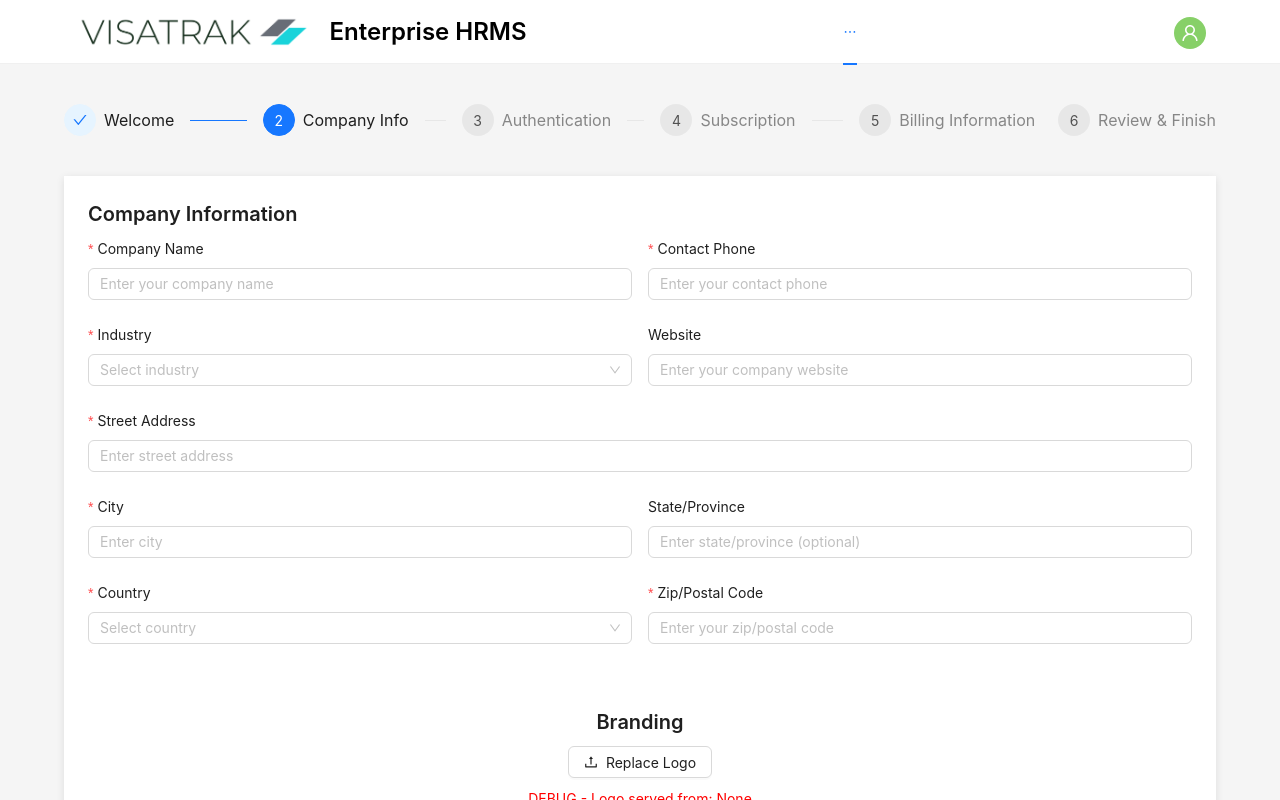
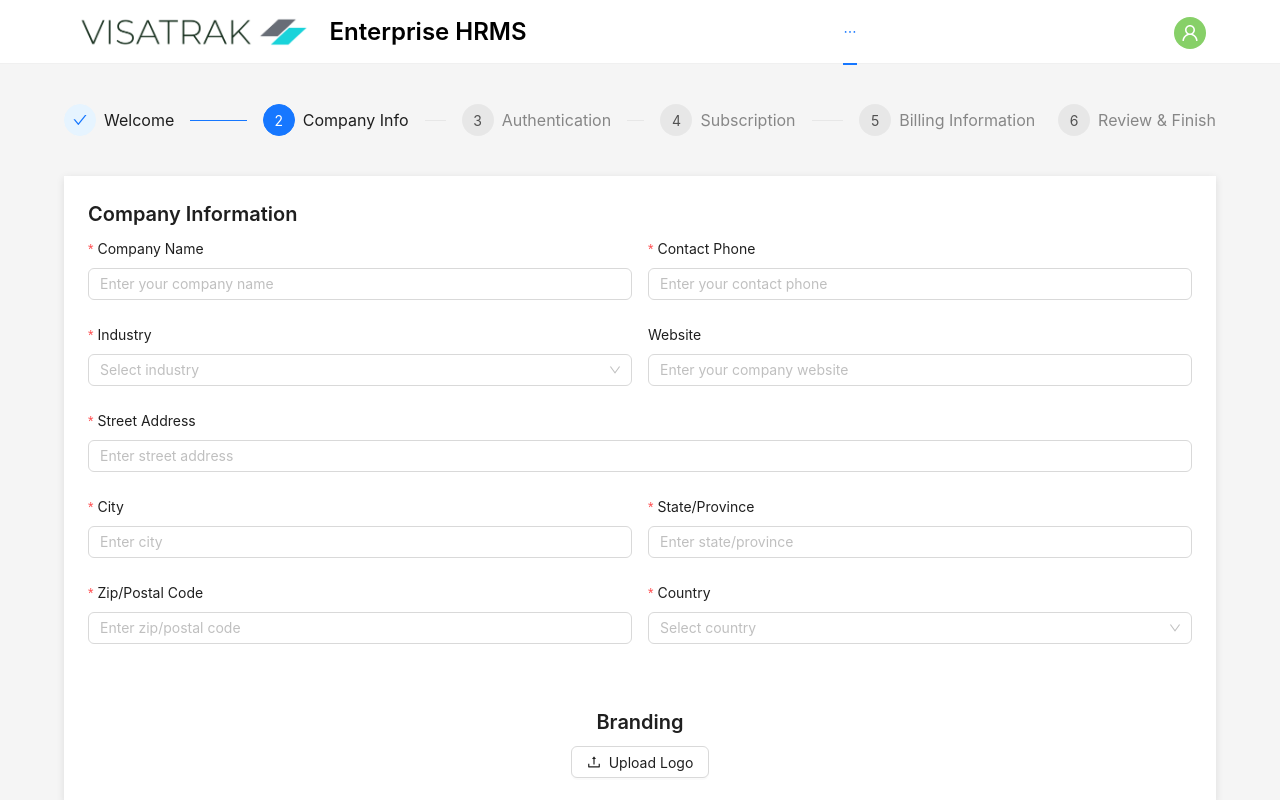
Before and after one commit to amark48/hrms-tenant, a Next.js app: page /dashboard/onboarding in a window 1280 px wide. Both pictures are taken after a click on the button "Next". Shown: the top 800 px of the page. Built offline with nearby package versions, Linux system fonts and the light colour scheme.

Commit message:
Auto-commit: Changes saved on $(date)

```diff
--- a/src/components/onboarding/BillingStep.tsx
+++ b/src/components/onboarding/BillingStep.tsx
@@ -71,7 +71,11 @@ const BillingStep: React.FC<BillingStepProps> = ({ tenant }) => {
           name="billingState"
           rules={[{ required: true, message: "Please select your state" }]}
         >
-          <Select placeholder="Select state" options={US_STATES_OPTIONS} />
+          <Select
+            placeholder="Select state"
+            options={US_STATES_OPTIONS}
+            onChange={(value) => formInstance.setFieldsValue({ billingState: value })}
+          />
         </Form.Item>
       );
     } else if (billingCountry && billingCountry.toLowerCase() === "canada") {
@@ -81,7 +85,11 @@ const BillingStep: React.FC<BillingStepProps> = ({ tenant }) => {
           name="billingState"
           rules={[{ required: true, message: "Please select your province" }]}
         >
-          <Select placeholder="Select province" options={CANADIAN_PROVINCES_OPTIONS} />
+          <Select
+            placeholder="Select province"
+            options={CANADIAN_PROVINCES_OPTIONS}
+            onChange={(value) => formInstance.setFieldsValue({ billingState: value })}
+          />
         </Form.Item>
       );
     } else {
@@ -105,7 +113,11 @@ const BillingStep: React.FC<BillingStepProps> = ({ tenant }) => {
         name="paymentMethod"
         rules={[{ required: true, message: "Please select a payment method" }]}
       >
-        <Select placeholder="Select a payment method" options={PAYMENT_METHOD_OPTIONS} />
+        <Select
+          placeholder="Select a payment method"
+          options={PAYMENT_METHOD_OPTIONS}
+          onChange={(value) => formInstance.setFieldsValue({ paymentMethod: value })}
+        />
       </Form.Item>
 
       <Form.Item shouldUpdate={(prev, curr) => prev.paymentMethod !== curr.paymentMethod}>
@@ -120,14 +132,18 @@ const BillingStep: React.FC<BillingStepProps> = ({ tenant }) => {
                   name="cardType"
                   rules={[{ required: true, message: "Please select your card type" }]}
                 >
-                  <Select placeholder="Select card type" options={CREDIT_CARD_TYPE_OPTIONS} />
+                  <Select
+                    placeholder="Select card type"
+                    options={CREDIT_CARD_TYPE_OPTIONS}
+                    onChange={(value) => formInstance.setFieldsValue({ cardType: value })}
+                  />
                 </Form.Item>
                 <Form.Item
                   label="Name on Card"
                   name="cardName"
                   rules={[{ required: true, message: "Please enter the name on the card" }]}
                 >
-                  <Input placeholder="Enter name as printed on card" />
+                  <Input onChange={(e) => formInstance.setFieldsValue({ cardName: e.target.value })} placeholder="Enter name as printed on card" />
                 </Form.Item>
                 <Form.Item
                   label="Card Number"
@@ -140,7 +156,7 @@ const BillingStep: React.FC<BillingStepProps> = ({ tenant }) => {
                     },
                   ]}
                 >
-                  <Input placeholder="1234-5678-9012-3456" />
+                  <Input onChange={(e) => formInstance.setFieldsValue({ cardNumber: e.target.value })} placeholder="1234-5678-9012-3456" />
                 </Form.Item>
                 <Row gutter={16}>
                   <Col span={12}>
@@ -154,6 +170,7 @@ const BillingStep: React.FC<BillingStepProps> = ({ tenant }) => {
                         format="MM/YY"
                         style={{ width: "100%" }}
                         placeholder="MM/YY"
+                        onChange={(date) => formInstance.setFieldsValue({ cardExpiry: date })}
                       />
                     </Form.Item>
                   </Col>
@@ -163,12 +180,14 @@ const BillingStep: React.FC<BillingStepProps> = ({ tenant }) => {
                       name="cardCVV"
                       rules={[{ required: true, message: "Please enter the CVV" }]}
                     >
-                      <Input placeholder="CVV" style={{ width: "100%" }} />
+                      <Input onChange={(e) => formInstance.setFieldsValue({ cardCVV: e.target.value })} placeholder="CVV" style={{ width: "100%" }} />
                     </Form.Item>
                   </Col>
                 </Row>
                 <Form.Item name="saveCardInfo" valuePropName="checked">
-                  <Checkbox>Save card information</Checkbox>
+                  <Checkbox onChange={(e) => formInstance.setFieldsValue({ saveCardInfo: e.target.checked })}>
+                    Save card information
+                  </Checkbox>
                 </Form.Item>
               </div>
             );
@@ -181,24 +200,26 @@ const BillingStep: React.FC<BillingStepProps> = ({ tenant }) => {
                   name="accountName"
                   rules={[{ required: true, message: "Please enter the account name" }]}
                 >
-                  <Input placeholder="Enter account name" />
+                  <Input onChange={(e) => formInstance.setFieldsValue({ accountName: e.target.value })} placeholder="Enter account name" />
                 </Form.Item>
                 <Form.Item
                   label="Bank Account Number"
                   name="bankAccountNumber"
                   rules={[{ required: true, message: "Please enter your bank account number" }]}
                 >
-                  <Input placeholder="Enter bank account number" />
+                  <Input onChange={(e) => formInstance.setFieldsValue({ bankAccountNumber: e.target.value })} placeholder="Enter bank account number" />
                 </Form.Item>
                 <Form.Item
                   label="Bank Routing Number"
                   name="bankRoutingNumber"
                   rules={[{ required: true, message: "Please enter your bank routing number" }]}
                 >
-                  <Input placeholder="Enter bank routing number" />
+                  <Input onChange={(e) => formInstance.setFieldsValue({ bankRoutingNumber: e.target.value })} placeholder="Enter bank routing number" />
                 </Form.Item>
                 <Form.Item name="authorizeBankTransfer" valuePropName="checked">
-                  <Checkbox>Authorize us to initiate the fund request</Checkbox>
+                  <Checkbox onChange={(e) => formInstance.setFieldsValue({ authorizeBankTransfer: e.target.checked })}>
+                    Authorize us to initiate the fund request
+                  </Checkbox>
                 </Form.Item>
               </div>
             );
@@ -222,14 +243,18 @@ const BillingStep: React.FC<BillingStepProps> = ({ tenant }) => {
         name="billingCountry"
         rules={[{ required: true, message: "Please select your billing country" }]}
       >
-        <Select placeholder="Select billing country" options={COUNTRY_OPTIONS} />
+        <Select
+          placeholder="Select billing country"
+          options={COUNTRY_OPTIONS}
+          onChange={(value) => formInstance.setFieldsValue({ billingCountry: value })}
+        />
       </Form.Item>
       <Form.Item
         label="Billing Street Address"
         name="billingAddress"
         rules={[{ required: true, message: "Please enter your billing street address" }]}
       >
-        <Input placeholder="Enter billing street address" />
+        <Input onChange={(e) => formInstance.setFieldsValue({ billingAddress: e.target.value })} placeholder="Enter billing street address" />
       </Form.Item>
       {/* Billing City, Billing State/Province, Billing Zip on one row */}
       <Row gutter={16}>
@@ -239,7 +264,7 @@ const BillingStep: React.FC<BillingStepProps> = ({ tenant }) => {
             name="billingCity"
             rules={[{ required: true, message: "Please enter your billing city" }]}
           >
-            <Input placeholder="City" />
+            <Input onChange={(e) => formInstance.setFieldsValue({ billingCity: e.target.value })} placeholder="City" />
           </Form.Item>
         </Col>
         <Col span={8}>
@@ -251,7 +276,7 @@ const BillingStep: React.FC<BillingStepProps> = ({ tenant }) => {
             name="billingZip"
             rules={[{ required: true, message: "Please enter your billing zip/postal code" }]}
           >
-            <Input placeholder="Zip/Postal Code" />
+            <Input onChange={(e) => formInstance.setFieldsValue({ billingZip: e.target.value })} placeholder="Zip/Postal Code" />
           </Form.Item>
         </Col>
       </Row>
--- a/src/components/onboarding/CompanyInfoAndLogoForm.tsx
+++ b/src/components/onboarding/CompanyInfoAndLogoForm.tsx
@@ -1,114 +1,14 @@
 "use client";
 import '@ant-design/v5-patch-for-react-19';
-import React, { useEffect, useState } from "react";
-import {
-  Form,
-  Input,
-  Select,
-  Row,
-  Col,
-  Typography,
-  Button,
-  Upload,
-  message
-} from "antd";
+import React, { useEffect } from "react";
+import { Form, Input, Select, Row, Col, Typography, Button, Upload, message } from "antd";
 import { UploadOutlined } from "@ant-design/icons";
 
 const { Title, Text } = Typography;
 
-// Industry options
-const INDUSTRY_OPTIONS = [
-  { label: "Technology", value: "technology" },
-  { label: "Finance", value: "finance" },
-  { label: "Healthcare", value: "healthcare" },
-  { label: "Retail", value: "retail" },
-  { label: "Manufacturing", value: "manufacturing" },
-  { label: "Education", value: "education" },
-  { label: "Other", value: "other" },
-];
-
-// US states list
-const US_STATES_OPTIONS = [
-  { label: "Alabama", value: "AL" },
-  { label: "Alaska", value: "AK" },
-  { label: "Arizona", value: "AZ" },
-  { label: "Arkansas", value: "AR" },
-  { label: "California", value: "CA" },
-  { label: "Colorado", value: "CO" },
-  { label: "Connecticut", value: "CT" },
-  { label: "Delaware", value: "DE" },
-  { label: "Florida", value: "FL" },
-  { label: "Georgia", value: "GA" },
-  { label: "Hawaii", value: "HI" },
-  { label: "Idaho", value: "ID" },
-  { label: "Illinois", value: "IL" },
-  { label: "Indiana", value: "IN" },
-  { label: "Iowa", value: "IA" },
-  { label: "Kansas", value: "KS" },
-  { label: "Kentucky", value: "KY" },
-  { label: "Louisiana", value: "LA" },
-  { label: "Maine", value: "ME" },
-  { label: "Maryland", value: "MD" },
-  { label: "Massachusetts", value: "MA" },
-  { label: "Michigan", value: "MI" },
-  { label: "Minnesota", value: "MN" },
-  { label: "Mississippi", value: "MS" },
-  { label: "Missouri", value: "MO" },
-  { label: "Montana", value: "MT" },
-  { label: "Nebraska", value: "NE" },
-  { label: "Nevada", value: "NV" },
-  { label: "New Hampshire", value: "NH" },
-  { label: "New Jersey", value: "NJ" },
-  { label: "New Mexico", value: "NM" },
-  { label: "New York", value: "NY" },
-  { label: "North Carolina", value: "NC" },
-  { label: "North Dakota", value: "ND" },
-  { label: "Ohio", value: "OH" },
-  { label: "Oklahoma", value: "OK" },
-  { label: "Oregon", value: "OR" },
-  { label: "Pennsylvania", value: "PA" },
-  { label: "Rhode Island", value: "RI" },
-  { label: "South Carolina", value: "SC" },
-  { label: "South Dakota", value: "SD" },
-  { label: "Tennessee", value: "TN" },
-  { label: "Texas", value: "TX" },
-  { label: "Utah", value: "UT" },
-  { label: "Vermont", value: "VT" },
-  { label: "Virginia", value: "VA" },
-  { label: "Washington", value: "WA" },
-  { label: "West Virginia", value: "WV" },
-  { label: "Wisconsin", value: "WI" },
-  { label: "Wyoming", value: "WY" },
-];
-
-// Canadian provinces list
-const CANADIAN_PROVINCES_OPTIONS = [
-  { label: "Alberta", value: "AB" },
-  { label: "British Columbia", value: "BC" },
-  { label: "Manitoba", value: "MB" },
-  { label: "New Brunswick", value: "NB" },
-  { label: "Newfoundland and Labrador", value: "NL" },
-  { label: "Nova Scotia", value: "NS" },
-  { label: "Ontario", value: "ON" },
-  { label: "Prince Edward Island", value: "PE" },
-  { label: "Quebec", value: "QC" },
-  { label: "Saskatchewan", value: "SK" },
-];
-
-// Countries list
-const COUNTRY_OPTIONS = [
-  { label: "United States", value: "United States" },
-  { label: "Canada", value: "Canada" },
-  { label: "United Kingdom", value: "United Kingdom" },
-  { label: "Australia", value: "Australia" },
-  { label: "Germany", value: "Germany" },
-  { label: "France", value: "France" },
-  { label: "Other", value: "Other" },
-];
-
 export interface CompanyInfoAndLogoFormProps {
-  form: any; // Provided by the wizard so that the entire process uses a single form
-  tenant?: any; // Optional: for debug purposes (new tenant onboarding normally starts empty)
+  form: any; // Provided by the unified wizard form.
+  tenant?: any; // Optional tenant info (for pre-population or debugging)
   onLogoChange?: (file: File) => void;
 }
 
@@ -117,36 +17,53 @@ const CompanyInfoAndLogoForm: React.FC<CompanyInfoAndLogoFormProps> = ({ form, t
     throw new Error("CompanyInfoAndLogoForm requires a valid form instance.");
   }
 
-  // Debug log to track incoming tenant data (if any)
+  // We'll treat the passed form as our shared form instance.
+  const formInstance = form;
+
+  // --- DEBUGGING SECTION: Watch key fields and log their values ---
+  // Use Form.useWatch to monitor changes to several Company Info fields.
+  const companyName = Form.useWatch("companyName", formInstance);
+  const phone = Form.useWatch("phone", formInstance);
+  const companyWebsite = Form.useWatch("companyWebsite", formInstance);
+  const industry = Form.useWatch("industry", formInstance);
+  const address = Form.useWatch("address", formInstance);
+  const city = Form.useWatch("city", formInstance);
+  const state = Form.useWatch("state", formInstance);
+  const zip = Form.useWatch("zip", formInstance);
+  const country = Form.useWatch("country", formInstance);
+
+  // This effect logs the grouped company info every time any monitored field changes.
   useEffect(() => {
-    console.log("DEBUG - CompanyInfoAndLogoForm received tenant:", tenant);
-  }, [tenant]);
+    const currentCompanyInfo = {
+      companyName,
+      phone,
+      companyWebsite,
+      industry,
+      address,
+      city,
+      state,
+      zip,
+      country,
+    };
+    console.log("DEBUG - Company Info updated:", currentCompanyInfo);
+  }, [companyName, phone, companyWebsite, industry, address, city, state, zip, country]);
+  // --- END DEBUGGING SECTION ---
 
-  // Helper function to compute the full URL of the logo.
+  // Existing logo upload logic remains unchanged.
   const computeLogoUrl = (url?: string): string | undefined => {
     if (!url) return undefined;
     return url.startsWith("http") ? url : `${process.env.NEXT_PUBLIC_API_URL}${url}`;
   };
 
-  // Get the initial logo preview—the form instance is assumed to be shared.
-  const [logoPreview, setLogoPreview] = useState<string | undefined>(
-    form.getFieldValue("logoUrl") || computeLogoUrl(tenant?.logoUrl)
+  const [logoPreview, setLogoPreview] = React.useState<string | undefined>(
+    formInstance.getFieldValue("logoUrl") || computeLogoUrl(tenant?.logoUrl)
   );
 
-  // For new tenants, we no longer prepopulate fields from an existing tenant object.
-  // We assume all fields are blank (or set with defaults) when the form loads.
-  // However, if the tenant prop exists (for debugging), you may log it.
-  useEffect(() => {
-    // No merging of tenant data is done here—the fields are meant to be filled out afresh.
-    console.log("DEBUG - CompanyInfoAndLogoForm: initializing form with blank defaults.");
-  }, []);
-
-  // Handle logo file change: update preview and set form field.
   const handleLogoChange = (file: File) => {
     const previewUrl = URL.createObjectURL(file);
     console.log("DEBUG - New logo file selected, preview URL:", previewUrl);
     setLogoPreview(previewUrl);
-    form.setFieldsValue({ logoUrl: previewUrl });
+    formInstance.setFieldsValue({ logoUrl: previewUrl });
     if (onLogoChange) {
       onLogoChange(file);
     }
@@ -162,52 +79,7 @@ const CompanyInfoAndLogoForm: React.FC<CompanyInfoAndLogoFormProps> = ({ form, t
     return false; // Prevent auto-upload.
   };
 
-  const logoUploadButton = (
-    <Upload beforeUpload={beforeLogoUpload} showUploadList={false}>
-      <Button icon={<UploadOutlined />}>Replace Logo</Button>
-    </Upload>
-  );
-
-  // Determine which state/province field to display based on country selection.
-  const selectedCountry = Form.useWatch("country", form);
-  const normalizedCountry = (selectedCountry || "").toLowerCase().trim();
-  const isUS = normalizedCountry === "us" || normalizedCountry === "united states" || normalizedCountry === "usa";
-  const isCanada = normalizedCountry === "canada" || normalizedCountry === "ca";
-
-  const renderStateProvinceField = () => {
-    if (isUS) {
-      return (
-        <Form.Item
-          label="State"
-          name="state"
-          rules={[{ required: true, message: "Please select your state" }]}
-        >
-          <Select placeholder="Select state" options={US_STATES_OPTIONS} />
-        </Form.Item>
-      );
-    } else if (isCanada) {
-      return (
-        <Form.Item
-          label="Province"
-          name="state"
-          rules={[{ required: true, message: "Please select your province" }]}
-        >
-          <Select placeholder="Select province" options={CANADIAN_PROVINCES_OPTIONS} />
-        </Form.Item>
-      );
-    } else {
-      return (
-        <Form.Item
-          label="State/Province"
-          name="state"
-          rules={[{ required: false, message: "Providing state/province is recommended" }]}
-        >
-          <Input placeholder="Enter state/province (optional)" />
-        </Form.Item>
-      );
-    }
-  };
-
+  // Render the Company Info form fields.
   return (
     <>
       <Title level={4}>Company Information</Title>
@@ -238,7 +110,18 @@ const CompanyInfoAndLogoForm: React.FC<CompanyInfoAndLogoFormProps> = ({ form, t
             name="industry"
             rules={[{ required: true, message: "Please select your industry" }]}
           >
-            <Select placeholder="Select industry" options={INDUSTRY_OPTIONS} />
+            <Select
+              placeholder="Select industry"
+              options={[
+                { label: "Technology", value: "technology" },
+                { label: "Finance", value: "finance" },
+                { label: "Healthcare", value: "healthcare" },
+                { label: "Retail", value: "retail" },
+                { label: "Manufacturing", value: "manufacturing" },
+                { label: "Education", value: "education" },
+                { label: "Other", value: "other" },
+              ]}
+            />
           </Form.Item>
         </Col>
         <Col span={12}>
@@ -265,32 +148,46 @@ const CompanyInfoAndLogoForm: React.FC<CompanyInfoAndLogoFormProps> = ({ form, t
           </Form.Item>
         </Col>
         <Col span={12}>
-          {renderStateProvinceField()}
+          <Form.Item
+            label="State/Province"
+            name="state"
+            rules={[{ required: true, message: "Please enter your state/province" }]}
+          >
+            <Input placeholder="Enter state/province" />
+          </Form.Item>
         </Col>
       </Row>
       <Row gutter={16}>
+        <Col span={12}>
+          <Form.Item
+            label="Zip/Postal Code"
+            name="zip"
+            rules={[
+              { required: true, message: "Please enter your zip/postal code" },
+              { pattern: /^\d{5}(-\d{4})?$/, message: "Enter a valid zip code (e.g., 12345 or 12345-6789)" },
+            ]}
+          >
+            <Input placeholder="Enter zip/postal code" />
+          </Form.Item>
+        </Col>
         <Col span={12}>
           <Form.Item
             label="Country"
             name="country"
             rules={[{ required: true, message: "Please select your country" }]}
           >
-            <Select placeholder="Select country" options={COUNTRY_OPTIONS} />
-          </Form.Item>
-        </Col>
-        <Col span={12}>
-          <Form.Item
-            label="Zip/Postal Code"
-            name="zip"
-            rules={[
-              { required: true, message: "Please enter your zip/postal code" },
-              {
-                pattern: /^\d{5}(-\d{4})?$/,
-                message: "Please enter a valid zip code (e.g., 12345 or 12345-6789)",
-              },
-            ]}
-          >
-            <Input placeholder="Enter your zip/postal code" />
+            <Select
+              placeholder="Select country"
+              options={[
+                { label: "United States", value: "United States" },
+                { label: "Canada", value: "Canada" },
+                { label: "United Kingdom", value: "United Kingdom" },
+                { label: "Australia", value: "Australia" },
+                { label: "Germany", value: "Germany" },
+                { label: "France", value: "France" },
+                { label: "Other", value: "Other" },
+              ]}
+            />
           </Form.Item>
         </Col>
       </Row>
@@ -300,7 +197,7 @@ const CompanyInfoAndLogoForm: React.FC<CompanyInfoAndLogoFormProps> = ({ form, t
           <>
             <img
               src={logoPreview}
-              alt="Brand Logo Preview"
+              alt="Logo Preview"
               style={{
                 maxWidth: "200px",
                 maxHeight: "200px",
@@ -309,23 +206,15 @@ const CompanyInfoAndLogoForm: React.FC<CompanyInfoAndLogoFormProps> = ({ form, t
                 margin: "0 auto 10px",
               }}
             />
-            {logoUploadButton}
+            <Upload beforeUpload={beforeLogoUpload} showUploadList={false}>
+              <Button icon={<UploadOutlined />}>Replace Logo</Button>
+            </Upload>
           </>
         ) : (
-          logoUploadButton
+          <Upload beforeUpload={beforeLogoUpload} showUploadList={false}>
+            <Button icon={<UploadOutlined />}>Upload Logo</Button>
+          </Upload>
         )}
-        <div style={{ marginTop: "10px", color: "red" }}>
-          DEBUG - Logo served from: {logoPreview || "None"}
-        </div>
-      </div>
-
-      {/* On-screen debug panel for tenant info (if provided) */}
-      <div style={{ marginTop: "20px", padding: "10px", backgroundColor: "#e8e8e8", borderRadius: "4px" }}>
-        <Title level={5}>Tenant Debug Info</Title>
-        <Text strong>Tenant Data Received:</Text>
-        <pre style={{ backgroundColor: "#fff", padding: "8px", borderRadius: "4px", marginTop: "10px" }}>
-          {tenant ? JSON.stringify(tenant, null, 2) : "No tenant data provided"}
-        </pre>
       </div>
     </>
   );
```
Also changed, not shown: src/components/onboarding/AuthenticationSetupStep.tsx (+1 -40 lines), src/components/onboarding/ReviewStep.tsx (+95 -77 lines).
